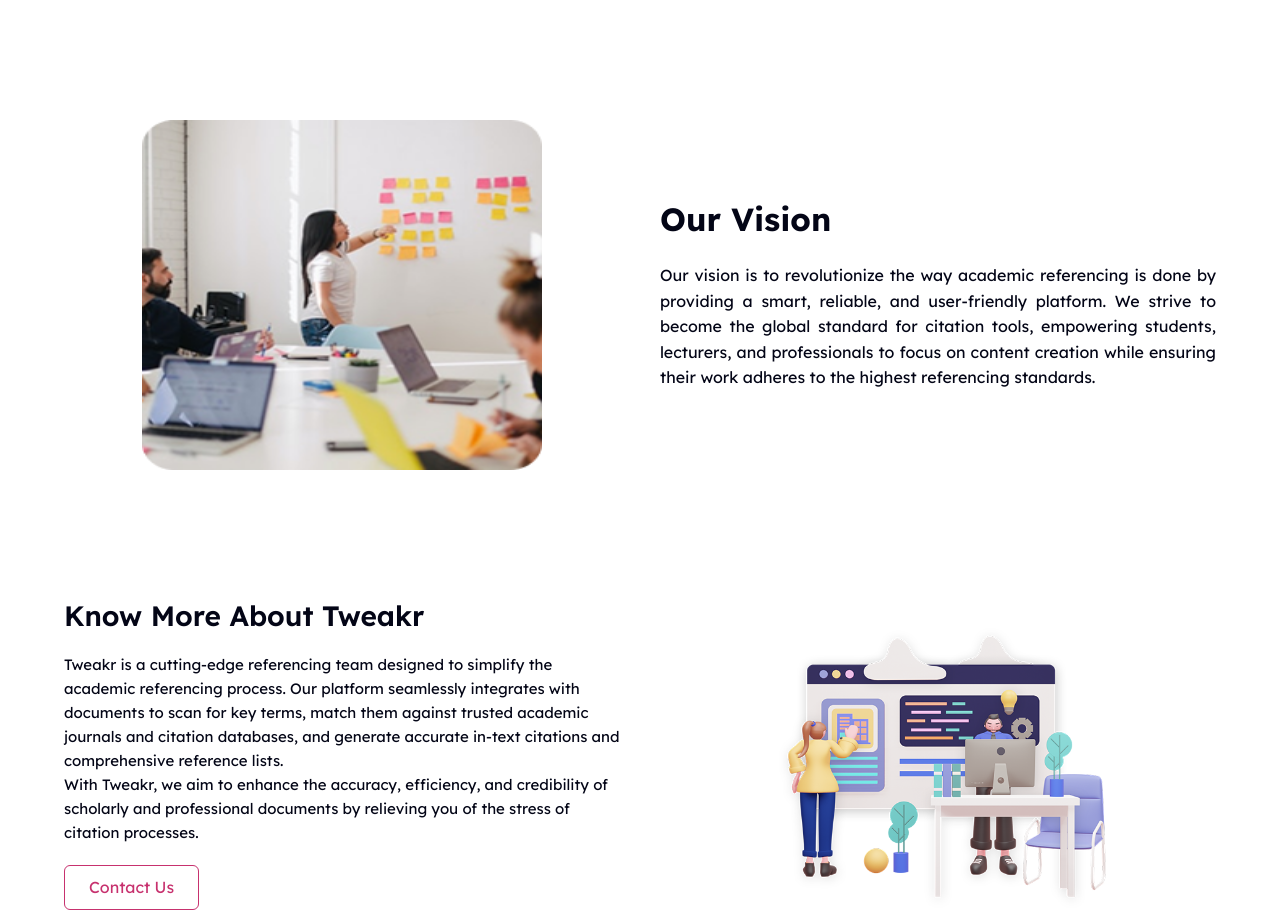
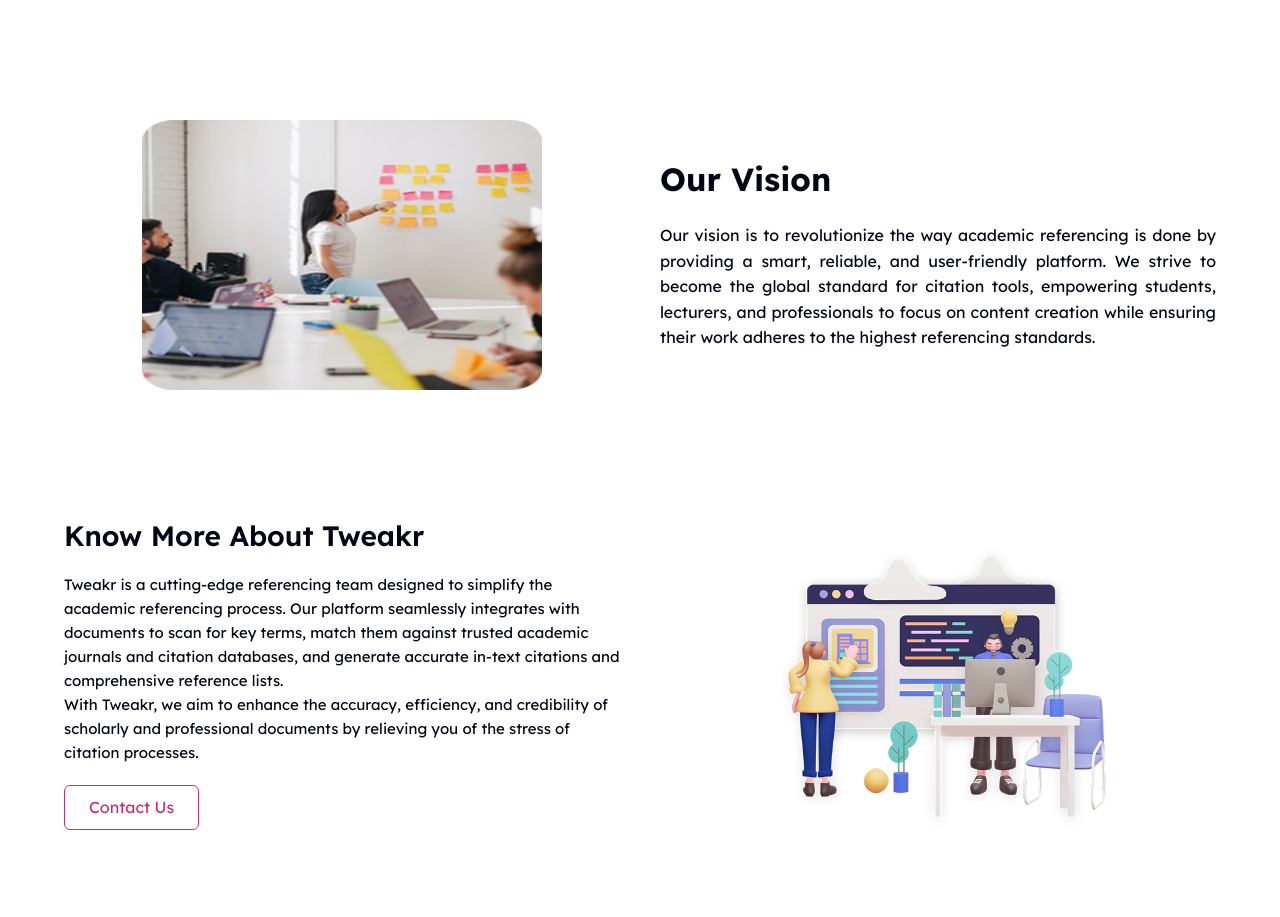
Before and after one commit to Black-fox17/tweakr-frontend, a Next.js app: page / in a window 1280 px wide. Shown: the part 1060-1977 px from the top of the page. Built offline with nearby package versions, Linux system fonts and the light colour scheme.

Commit message:
image size resolves

```diff
--- a/app/components/Vision.tsx
+++ b/app/components/Vision.tsx
@@ -19,7 +19,7 @@
             >
                 {/* Left: Image */}
                 <motion.div
-                    className="flex-1 flex justify-center"
+                    className="flex-1 flex justify-center w-full"
                     initial={{ opacity: 0, x: -50 }}
                     whileInView={{ opacity: 1, x: 0 }}
                     transition={{ duration: 0.8, delay: 0.2 }}
@@ -30,7 +30,7 @@
                         width={385}
                         height={180}
                         alt="about us"
-                        className="w-full  md:max-w-[400px] max-h-[350px] rounded-2xl"
+                        className="w-full  md:max-w-[400px] max-h-[270px] rounded-2xl"
                     />
                 </motion.div>
 
```
